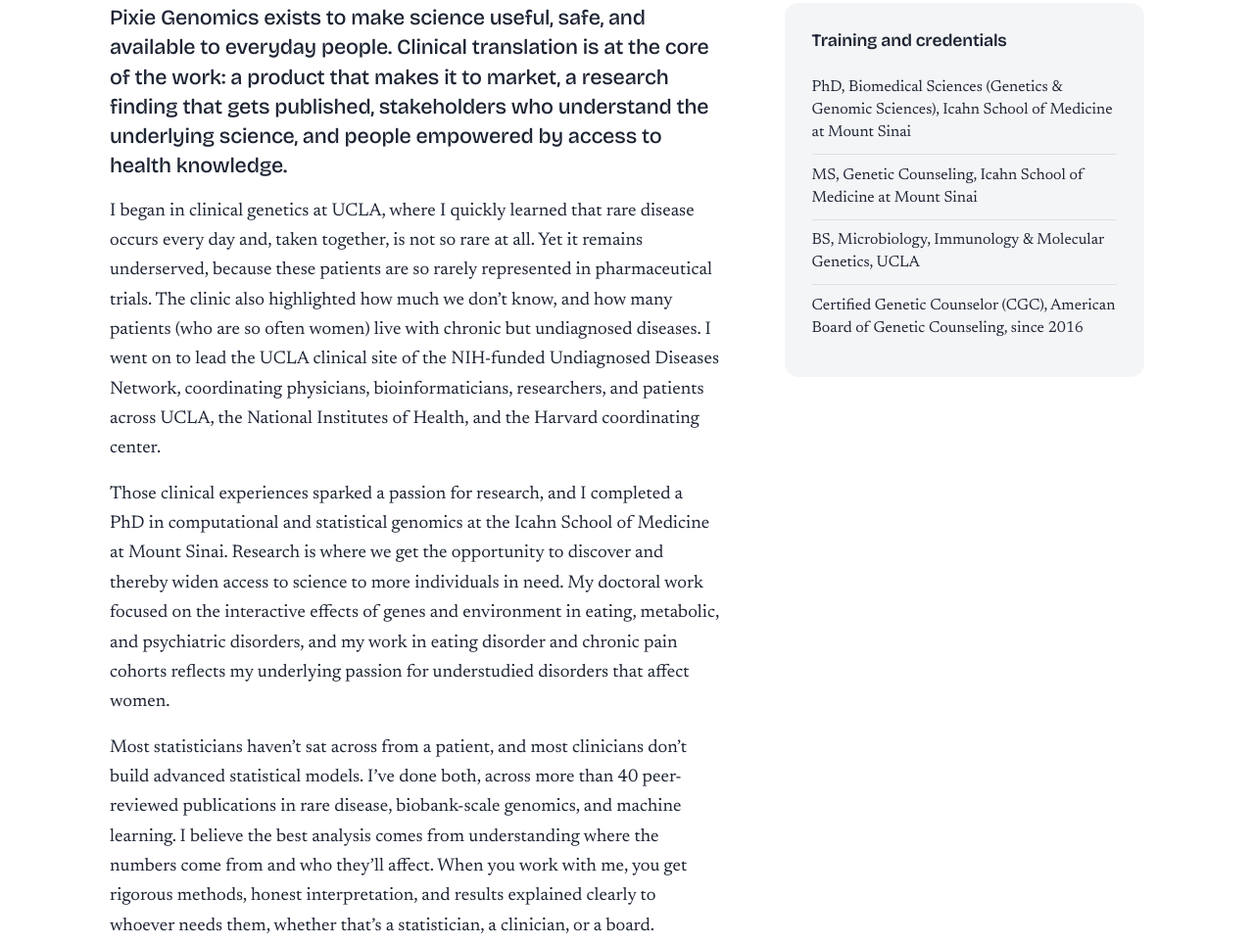
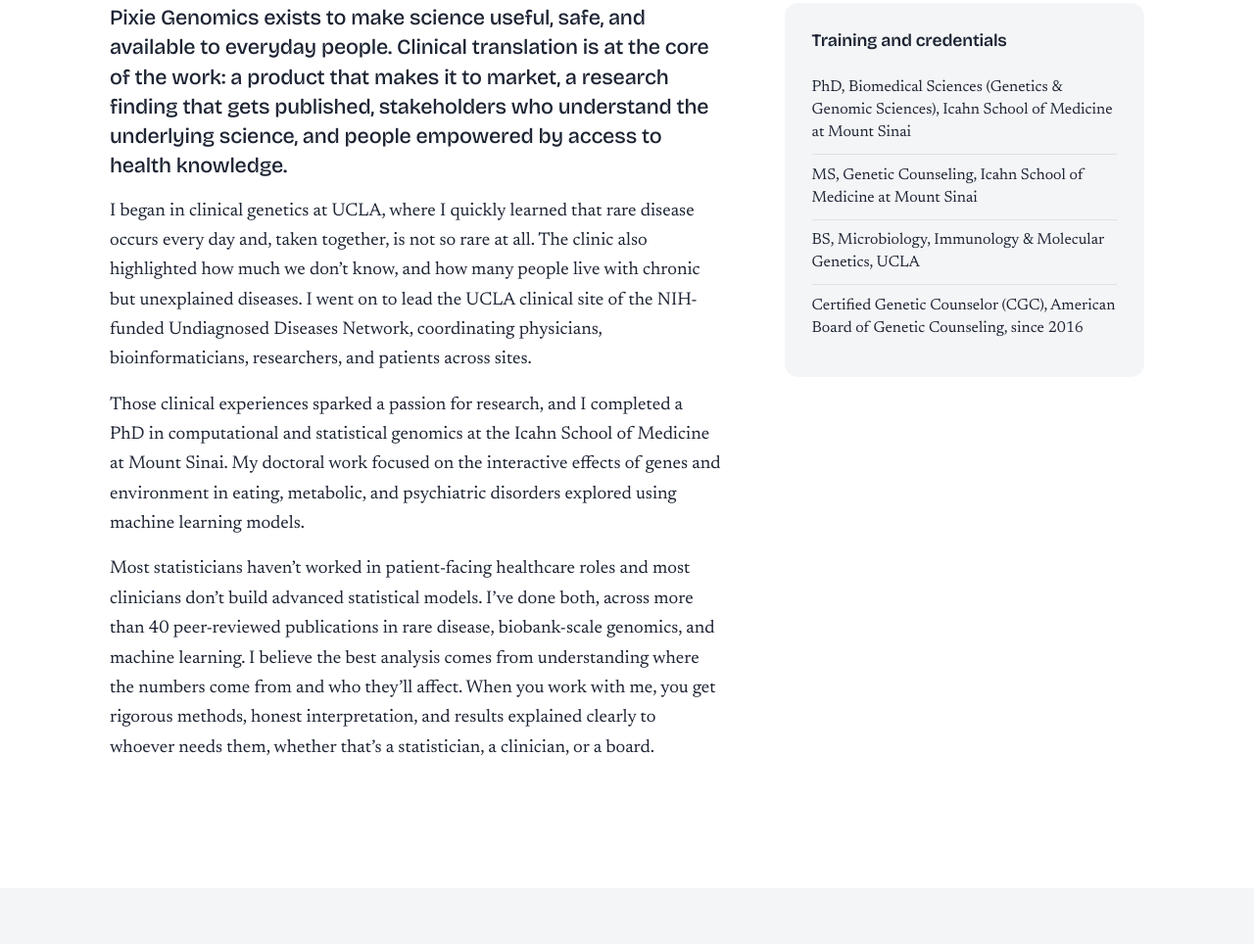
Before and after one commit to rsigner/Pixie_site, a plain HTML site: page index.html in a window 1280 px wide. Shown: the part 6148-7112 px from the top of the page at 98% size. Drawn offline with nearby package versions, Linux system fonts and the light colour scheme.

Commit message:
Parse about

```diff
--- a/index.html
+++ b/index.html
@@ -191,9 +191,9 @@
         <div class="about-grid">
           <div>
             <p class="about-mission">Pixie Genomics exists to make science useful, safe, and available to everyday people. Clinical translation is at the core of the work: a product that makes it to market, a research finding that gets published, stakeholders who understand the underlying science, and people empowered by access to health knowledge.</p>
-            <p>I began in clinical genetics at UCLA, where I quickly learned that rare disease occurs every day and, taken together, is not so rare at all. Yet it remains underserved, because these patients are so rarely represented in pharmaceutical trials. The clinic also highlighted how much we don’t know, and how many patients (who are so often women) live with chronic but undiagnosed diseases. I went on to lead the UCLA clinical site of the NIH-funded Undiagnosed Diseases Network, coordinating physicians, bioinformaticians, researchers, and patients across UCLA, the National Institutes of Health, and the Harvard coordinating center.</p>
-            <p>Those clinical experiences sparked a passion for research, and I completed a PhD in computational and statistical genomics at the Icahn School of Medicine at Mount Sinai. Research is where we get the opportunity to discover and thereby widen access to science to more individuals in need. My doctoral work focused on the interactive effects of genes and environment in eating, metabolic, and psychiatric disorders, and my work in eating disorder and chronic pain cohorts reflects my underlying passion for understudied disorders that affect women.</p>
-            <p>Most statisticians haven’t sat across from a patient, and most clinicians don’t build advanced statistical models. I’ve done both, across more than 40 peer-reviewed publications in rare disease, biobank-scale genomics, and machine learning. I believe the best analysis comes from understanding where the numbers come from and who they’ll affect. When you work with me, you get rigorous methods, honest interpretation, and results explained clearly to whoever needs them, whether that’s a statistician, a clinician, or a board.</p>
+            <p>I began in clinical genetics at UCLA, where I quickly learned that rare disease occurs every day and, taken together, is not so rare at all. The clinic also highlighted how much we don’t know, and how many people live with chronic but unexplained diseases. I went on to lead the UCLA clinical site of the NIH-funded Undiagnosed Diseases Network, coordinating physicians, bioinformaticians, researchers, and patients across sites.</p>
+            <p>Those clinical experiences sparked a passion for research, and I completed a PhD in computational and statistical genomics at the Icahn School of Medicine at Mount Sinai. My doctoral work focused on the interactive effects of genes and environment in eating, metabolic, and psychiatric disorders explored using machine learning models. </p>
+            <p>Most statisticians haven’t worked in patient-facing healthcare roles and most clinicians don’t build advanced statistical models. I’ve done both, across more than 40 peer-reviewed publications in rare disease, biobank-scale genomics, and machine learning. I believe the best analysis comes from understanding where the numbers come from and who they’ll affect. When you work with me, you get rigorous methods, honest interpretation, and results explained clearly to whoever needs them, whether that’s a statistician, a clinician, or a board.</p>
           </div>
           <aside class="credentials">
             <h3>Training and credentials</h3>
```
